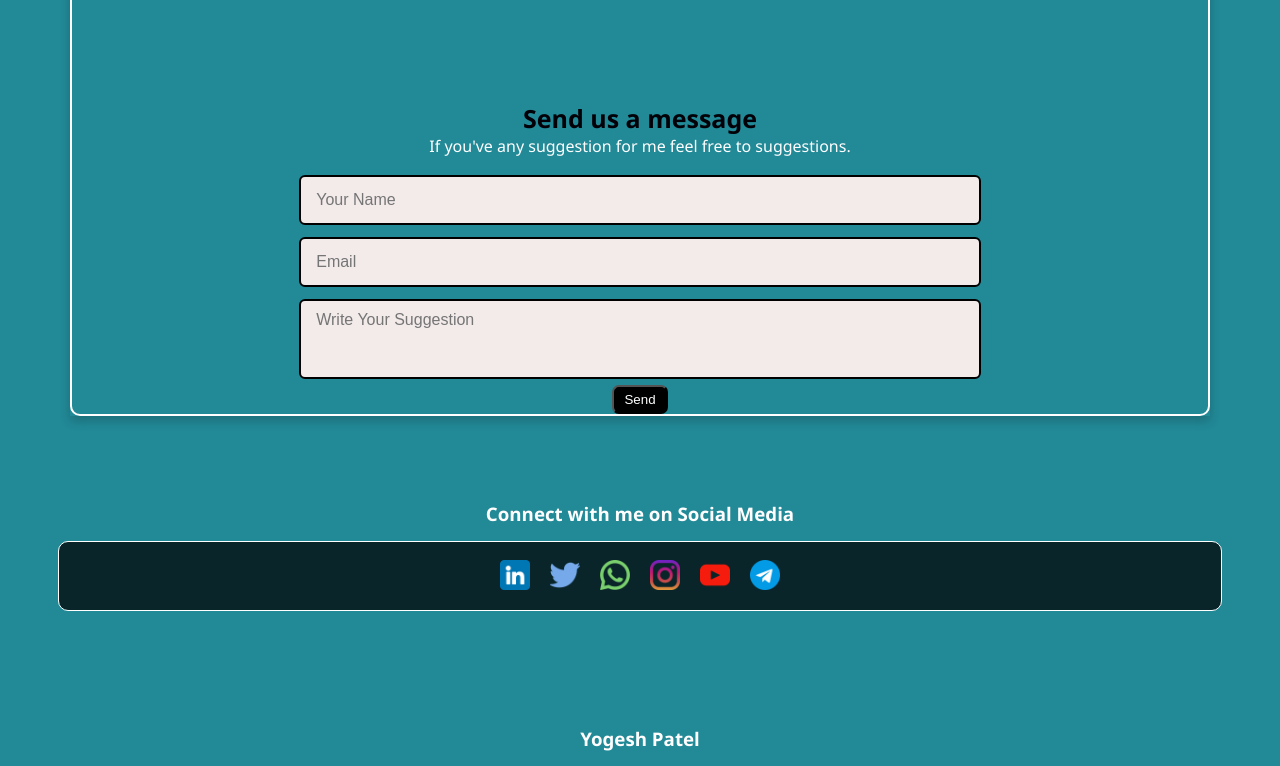
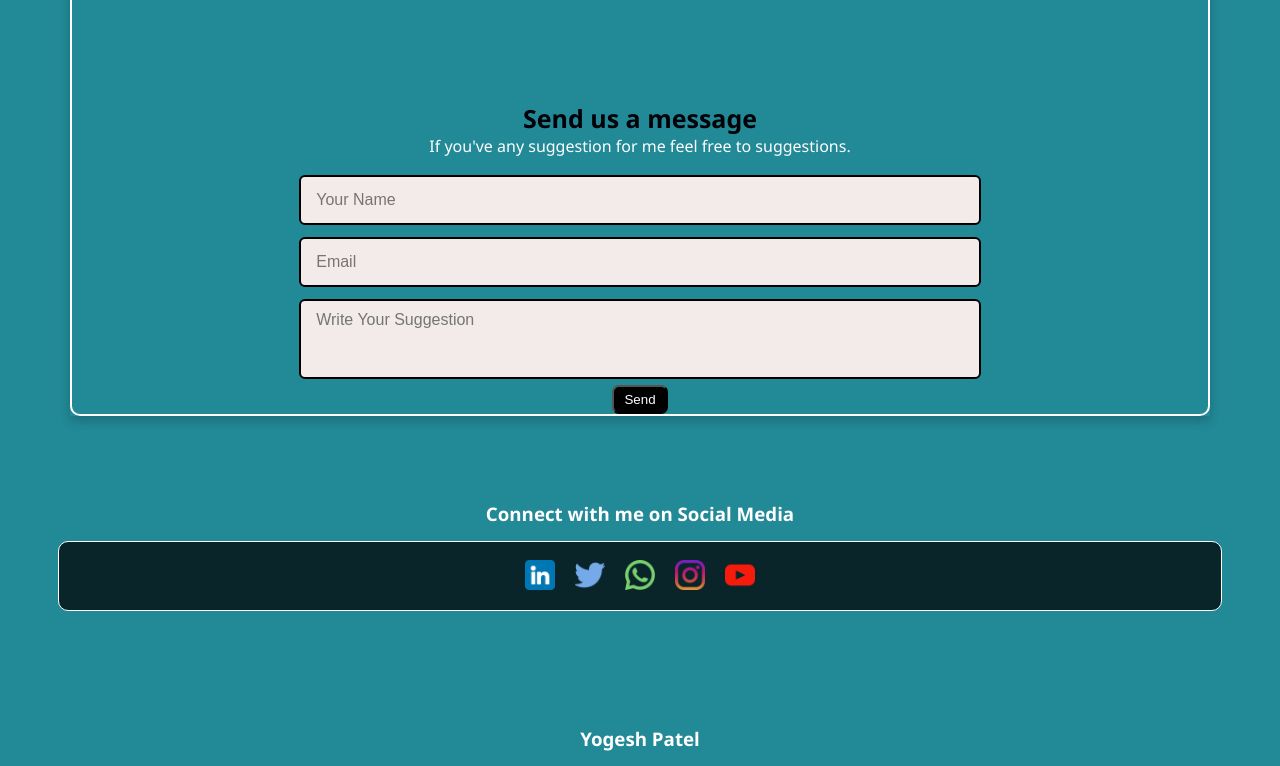
Before and after one commit to yogeshptll/yogeshptll.github.io, a plain HTML site: page index.html in a window 1280 px wide. Shown: the part 2526-3292 px from the top of the page. Drawn offline with Linux system fonts and the light colour scheme.

Commit message:
Update index.html

```diff
--- a/index.html
+++ b/index.html
@@ -308,10 +308,6 @@
         <a href="https://instagram.com/yogeshgurjarj?igshid=YmMyMTA2M2Y=" target="_blank"><img class="flogo" src="images/instagram.jpg" alt="insta"></a>
         <a href="https://www.youtube.com/channel/UCbZG4YgYRQBKS42porqgyCQ" target="_blank"><img id="yt" class="flogo" src="images/youtube,jpg.png" alt="Youtube"></a>
 
-        <a href="https://t.me/+917694812590" target="_blank"><img class="flogo" src="images/telegram.jpg" alt="telegram"></a>
-
-
-
     </div>
 
     <h3 id="lastname">Yogesh Patel</h3>
```
